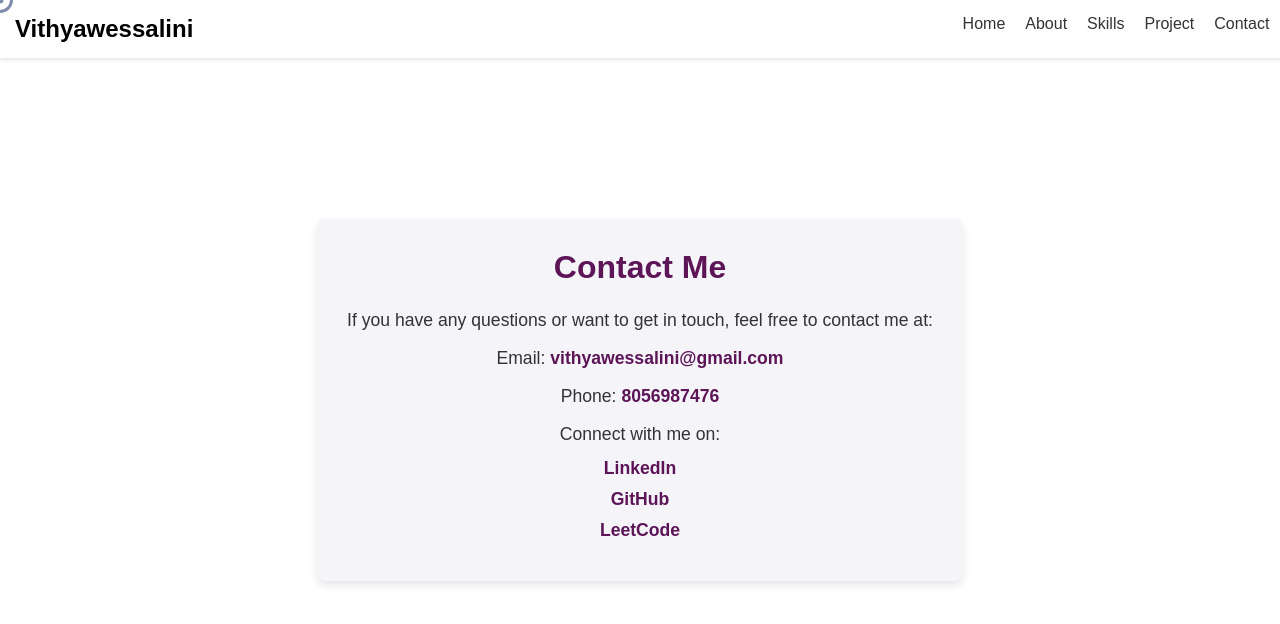
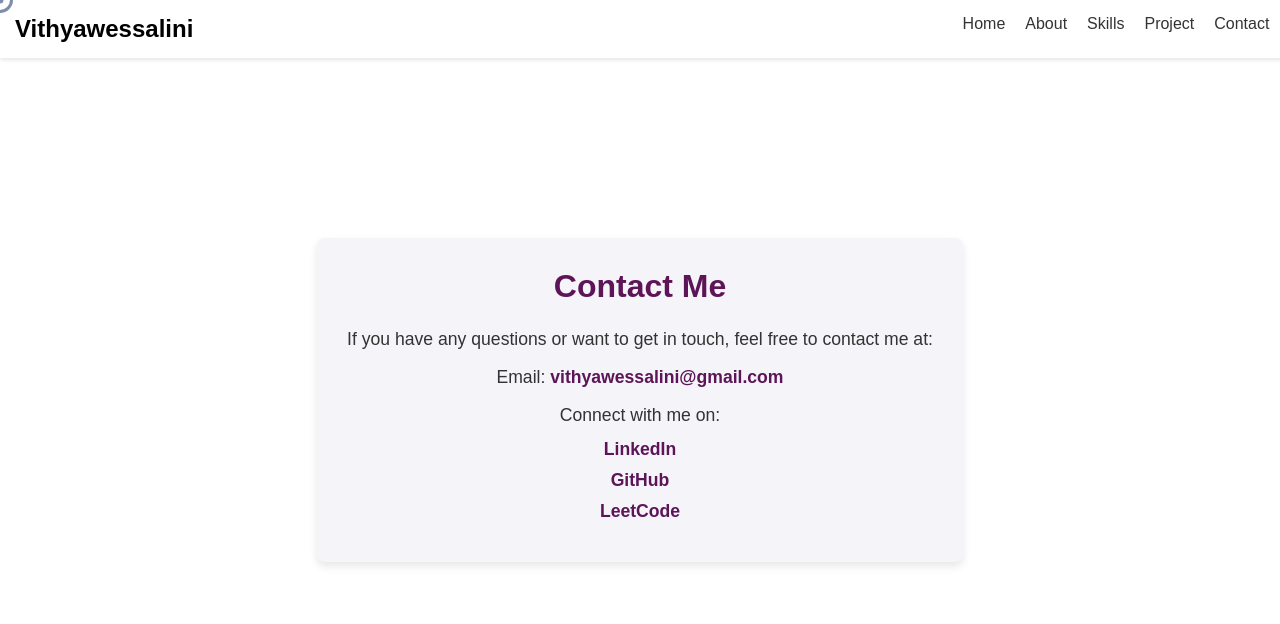
Before and after one commit to vithyawessalini/portfolio, a React (Create React App) app: page /portfolio/contact in a window 1280 px wide. Shown: the top 624 px of the page. Built offline with nearby package versions, Linux system fonts and the light colour scheme.

Commit message:
Contact.js

```diff
--- a/src/Components/Contact.js
+++ b/src/Components/Contact.js
@@ -7,7 +7,6 @@ const Contact = () => {
       <h2>Contact Me</h2>
       <p>If you have any questions or want to get in touch, feel free to contact me at:</p>
       <p>Email: <a href="mailto:vithyawessalini@gmail.com">vithyawessalini@gmail.com</a></p>
-      <p>Phone: <a href="tel:8056987476">8056987476</a></p>
       <p>Connect with me on:</p>
       <ul>
         <li><a href="https://linkedin.com/in/vithyawessalini-a-p" target="_blank" rel="noopener noreferrer">LinkedIn</a></li>
```
